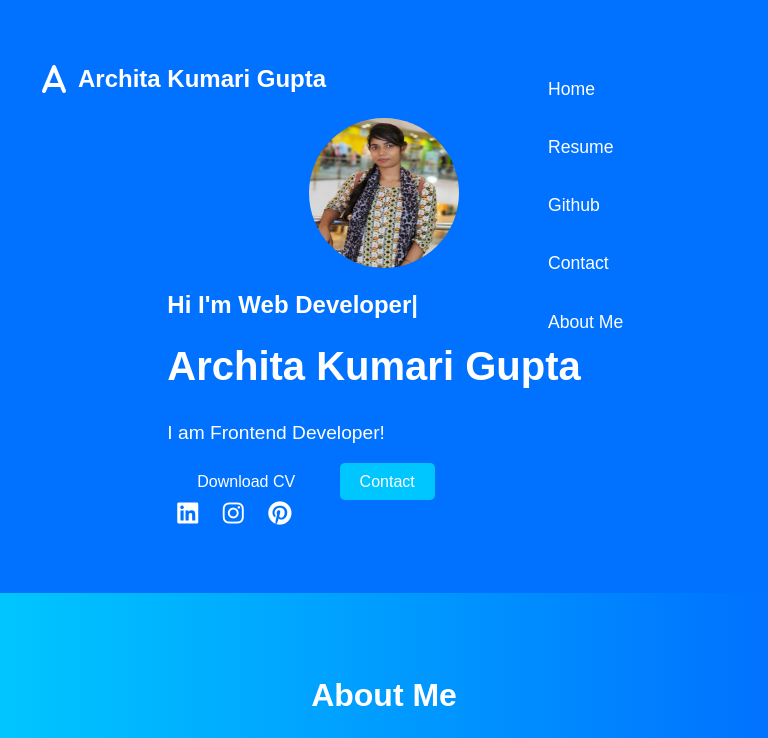
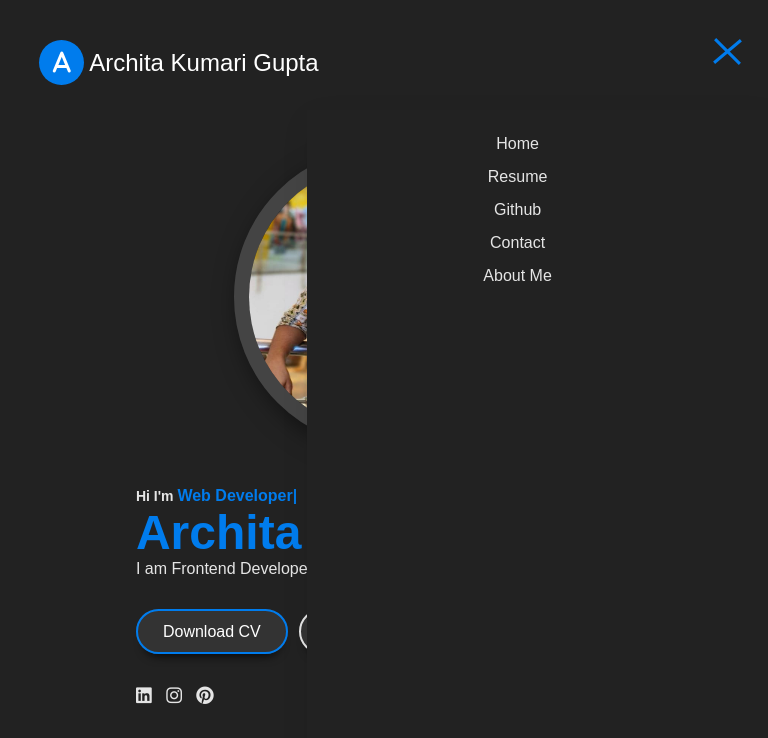
Before and after one commit to architagupta2106/personal-portfolio, a plain HTML site: page index.html in a window 768 px wide. Both pictures are taken after a click on the element 715 px from the left and 79 px from the top of the page. Shown: the top 738 px of the page. Drawn offline with nearby package versions, Linux system fonts and the light colour scheme.

Commit message:
Update style.css

```diff
--- a/style.css
+++ b/style.css
@@ -1,211 +1,246 @@
-/* General Styles */
-body {
+*{
+    box-sizing: border-box;
+    padding: 0;
     margin: 0;
-    font-family: Arial, sans-serif;
-    line-height: 1.6;
-    color: #333;
+    font-family: poppins,sans-serif;
+    text-decoration: none;
 }
-
-/* Hero Header Section */
-.hero-header {
-    background: #0072ff;
-    color: white;
-    padding: 60px 20px;
+body{
+    overflow-x: hidden;
 }
-
-.wrapper {
-    max-width: 1200px;
+.hero-header{
+    width:100%;
+    height: 100%;
+    min-height: 100vh;
+    background: #222;
+}
+.wrapper{
+    width:1280px;
+    max-width: 95%;
     margin: 0 auto;
     padding: 0 20px;
 }
-
-/* Header and Navigation */
-header {
+header{
+    padding: 40px 0 30px;
     display: flex;
     justify-content: space-between;
     align-items: center;
+    flex-wrap: wrap;
 }
-
-.logo {
-    display: flex;
+.logo{
+    display: inline-flex;
+    justify-content: center;
     align-items: center;
 }
+.logo i{
+    height: 45px;
+    width:45px;
+    background-color: #007ced;
+    border-radius: 50%;
+    color:#fff;
+    font-weight: 700;
+    font-size: 1.5rem;
+    padding: 10px;
+    margin-right: 5px;
+    cursor: pointer;
+    text-align: center;
 
-.logo i {
-    font-size: 2rem;
-    margin-right: 10px;
 }
+.logo .logo-text{
+    font-size: 24px;
+    font-weight: 500;
+    color:#fff;
+}
+nav .togglebtn{
+    width: 35px;
+    height: 35px;
+    position: absolute;
+    top:45px;
+    right: 3%;
+    z-index: 5;
+    cursor: pointer;
+    display: none;
+}
+nav .togglebtn span{
+    display: block;
+    background-color: #007ced;
+    margin: 5px 0px;
+    width:100%;
+    height:3px;
+    transition: 0.3s;
+    transition-property:  transform, opacity;
 
-.logo-text {
-    font-size: 1.5rem;
-    font-weight: bold;
 }
-
-nav {
-    display: flex;
-    align-items: center;
+nav .navlinks{
+    list-style-type: none;
 }
-
-.navlinks {
-    list-style: none;
-    display: flex;
-    margin: 0;
-    padding: 0;
+nav .navlinks li{
+    display: inline-block;
 }
-
-.navlinks li {
-    margin: 0 10px;
+nav .navlinks li a{
+     color:#e5e5e5;
+     margin-right: 2.5rem;
 }
-
-.navlinks a {
-    text-decoration: none;
-    color: white;
-    font-size: 1.1rem;
-}
-
-.togglebtn {
-    display: none;
-    flex-direction: column;
-    cursor: pointer;
-}
-
-.togglebtn span {
-    width: 25px;
-    height: 3px;
-    background: white;
-    margin: 4px 0;
-}
-
-/* Hero Section */
 .container {
     display: flex;
-    flex-direction: column-reverse;
+    justify-content: space-around;
     align-items: center;
+    padding-top:4rem;
+}
+.container .hero-pic{
+    width: 300px;
+    height: 300px;
+    border-radius: 50%;
+    overflow: hidden;
+    border: 15px solid #444;
+    box-shadow: 5px 7px 25px rgba(0,0,0,0.5);
+}
+.hero-pic img{
+    height: 100%;
+    width:100%;
+    transition: 0.5s;
+}
+.hero-pic img:hover{
+    transform: scale(1.2);
+}
+.hero-text{
+    max-width: 500px;
+    display: flex;
+    flex-direction: column;
+}
+.hero-text h5{
+    color:#e5e5e5;
+    font-size: 14px;
+}
+.hero-text h5 span{
+    color:#007ced;
+    font-size: 16px;
+}
+.hero-text h1{
+    color: #007ced;
+    font-size: 3rem;
+}
+.hero-text p{
+    color:#e5e5e5;
+
+}
+.btn-group{
+    margin:45px 0;
+}
+.btn-group .btn{
+    border-color: #d5d5d5;
+    color:#fff;
+    background-color: #333;
+    padding: 12px 25px;
+    margin: 5px 0px;
+    margin-right:7px;
+    border-radius: 30px;
+    border:2px solid #e5e5e5;
+    box-shadow:  0 10px 10px -8px rgb(0 0 0 / 78%);
+}
+.btn.active{
+    border-color: #007ced;
+}
+.hero-text .social i{
+    color: #e5e5e5;
+    font-size: 18px;
+    margin-right: 10px;
+    transition: 0.5s;
+}
+.hero-text .social i:hover{
+    color:#007ced;
+    transform: rotate(360deg);
+}
+/* Respnosiv design & displaying navbar for small screen */
+@media(max-width:930px)
+{
+    nav .togglebtn{
+        display: initial;
+    }
+    /* for toggle button**/
+    .click {
+        top:45px;
+    }
+    .click span{
+        position: absolute;
+        margin-top:12px
+    }
+    .click span:first-child{
+        transform: rotate(-40deg);
+    }
+    .click span:nth-child(2)
+    {
+        opacity: 0;
+        margin:0;
+    }
+    .click span:last-child{
+        transform: rotate(45deg);
+        top:0;
+    }
+    nav .navlinks{
+        position: absolute;
+        top:110px;
+        right:-100%;
+        bottom: 0;
+        width: 60%;
+        height: 100vh;
+        background-color: #222;
+        z-index: 3;
+        box-shadow: 5px 13px 30px rgba(0,0,0,0.1);
+        transition: 0.5s;
+        padding: 25px 0px;
+    }
+    nav .navlinks li{
+        display: block;
+    }
+    nav .navlinks li a{
+        display: block;
+        margin-bottom: 15px;
+        text-align: center;
+    }
+    nav .navlinks.open{
+        right:0;
+    }
+}
+@media(max-width:768px)
+{
+    .container{
+        flex-direction: column;
+        padding-top:2rem
+    }
+    .hero-text{
+        padding:40px 0px;
+    }
+.about-me-section {
+    padding: 50px 20px;
+    background-color: #f4f4f4; /* or any other background color */
+    text-align: center;
+}
+.about-me-section {
+    padding: 50px 20px;
+    background: url('https://images.pexels.com/photos/3745234/pexels-photo-3745234.jpeg?auto=compress&cs=tinysrgb&w=1260&h=750&dpr=1') no-repeat center center/cover; /* Replace 'about-bg.jpg' with your image path */
+    color: white; /* Change text color to be visible on the image background */
     text-align: center;
 }
 
-.hero-pic img {
-    border-radius: 50%;
-    width: 150px;
-    height: 150px;
-    margin-top: 20px;
-}
-
-.hero-text h5 {
-    font-size: 1.5rem;
-    margin: 10px 0;
-}
-
-.hero-text h1 {
-    font-size: 2.5rem;
-    margin: 10px 0;
-}
-
-.hero-text p {
-    font-size: 1.2rem;
-    margin: 20px 0;
-}
-
-.btn-group {
-    margin-top: 20px;
-}
-
-.btn {
-    padding: 10px 20px;
-    margin: 10px;
-    background: #00c6ff;
-    color: white;
-    text-decoration: none;
-    border-radius: 5px;
-    transition: background 0.3s;
-}
-
-.btn.active {
-    background: #0072ff;
-}
-
-.btn:hover {
-    background: #005bb5;
-}
-
-/* Social Media Icons */
-.social a {
-    margin: 0 10px;
-    color: white;
-    font-size: 1.5rem;
-}
-
-/* About Us Section */
-.about-us-section {
+.about-me-section {
     padding: 50px 20px;
-    background: linear-gradient(to right, #00c6ff, #0072ff); /* Gradient background */
-    color: white;
+    background: linear-gradient(to right, #00c6ff, #0072ff); /* Gradient from light to dark blue */
+    color: white; /* Change text color to be visible on the gradient */
     text-align: center;
 }
 
-.about-us-section h2 {
-    font-size: 2rem;
+
+.about-me-section h2 {
+    font-size: 2em;
     margin-bottom: 20px;
 }
 
-.about-us-section p {
-    font-size: 1.2rem;
-    line-height: 1.6;
+.about-me-section p {
+    font-size: 1.2em;
+    line-height: 1.5;
     max-width: 800px;
     margin: 0 auto;
 }
 
-/* Responsive Design */
-@media (min-width: 768px) {
-    .container {
-        flex-direction: row;
-        justify-content: space-between;
-        text-align: left;
-    }
-
-    .hero-text {
-        flex: 1;
-        margin-right: 20px;
-    }
-
-    .hero-pic {
-        flex: 1;
-        text-align: right;
-    }
-
-    .navlinks {
-        display: flex;
-    }
-
-    .togglebtn {
-        display: none;
-    }
 }
-
-@media (max-width: 768px) {
-    .togglebtn {
-        display: flex;
-    }
-
-    .navlinks {
-        display: none;
-        flex-direction: column;
-        background: #0072ff;
-        position: absolute;
-        top: 60px;
-        right: 20px;
-        width: 200px;
-    }
-
-    .navlinks.open {
-        display: flex;
-    }
-
-    .navlinks li {
-        margin: 15px 0;
-    }
-
-    .container {
-        flex-direction: column;
-    }
-}
```
